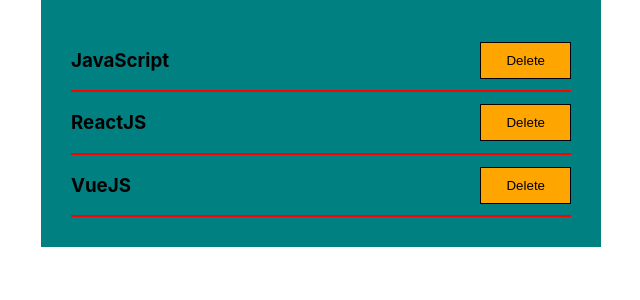
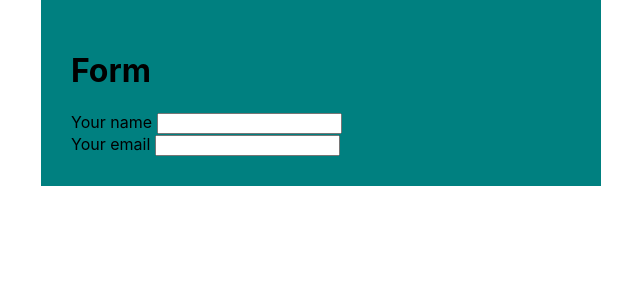
Before and after one commit to QobilovSardor/React-lesson, a React (Create React App) app: page / in a window 1280 px wide. Shown: the top 300 px of the page, without its empty margins (319-959 px from the left). Built offline with nearby package versions, Linux system fonts and the light colour scheme.

Commit message:
formlar bilan ishlash

```diff
--- a/src/App.js
+++ b/src/App.js
@@ -5,6 +5,7 @@
 import ClassConstructor from "./ClassConstructor";
 import LiveScyle from './LiveScyle';
 import KeyAtribute from './KeyAtribute';
+import Form from './components/Form'
 
 function App(props) {
   return props.loading ? (
@@ -19,7 +20,8 @@
     </div>,
     <ClassConstructor />,
     <LiveScyle />,
-    <KeyAtribute />
+    <KeyAtribute />,
+    <Form />
   )
 }
 
--- /dev/null
+++ b/src/components/Form.js
@@ -0,0 +1,50 @@
+import React from 'react';
+
+class Form extends React.Component {
+  state = {
+    firstName: '',
+    email: ''
+  }
+
+  changeValue = (e) => {
+    this.setState({[e.target.name]: e.target.value})
+  }
+
+  validateName = () => {
+    if (this.state.firstName.length < 5) {
+      alert("Sizning ismingiz 5harifdan oshgan bo'lishi ketak")
+    }
+  }
+  validateEmail = () => {
+    const re = /^(([^<>()[\]\.,;:\s@\"]+(\.[^<>()[\]\.,;:\s@\"]+)*)|(\".+\"))@(([^<>()[\]\.,;:\s@\"]+\.)+[^<>()[\]\.,;:\s@\"]{2,})$/i
+    if (!re.test(this.state.email)) {
+      alert("Emailni notog'ri kiritingiz iltomos tekshirib qaytadan urinib ko'ring")
+    }
+  }
+
+  render() {
+    const {firstName, email} = this.state
+    return (
+      <div className='posts'>
+        <h1>Form</h1>
+        <label htmlFor="">Your name </label>
+        <input type="text"
+          name= 'firstName'
+          value={firstName}
+          onChange={this.changeValue}
+          onBlur={this.validateName}
+        />
+        <br />
+        <label htmlFor="">Your email </label>
+        <input type="email"
+          name='email'
+          value={email}
+          onChange={this.changeValue}
+          onBlur={this.validateEmail}
+        />
+      </div>
+    );
+  }
+}
+
+export default Form;
```
Also changed, not shown: src/components/Control.js (added).
